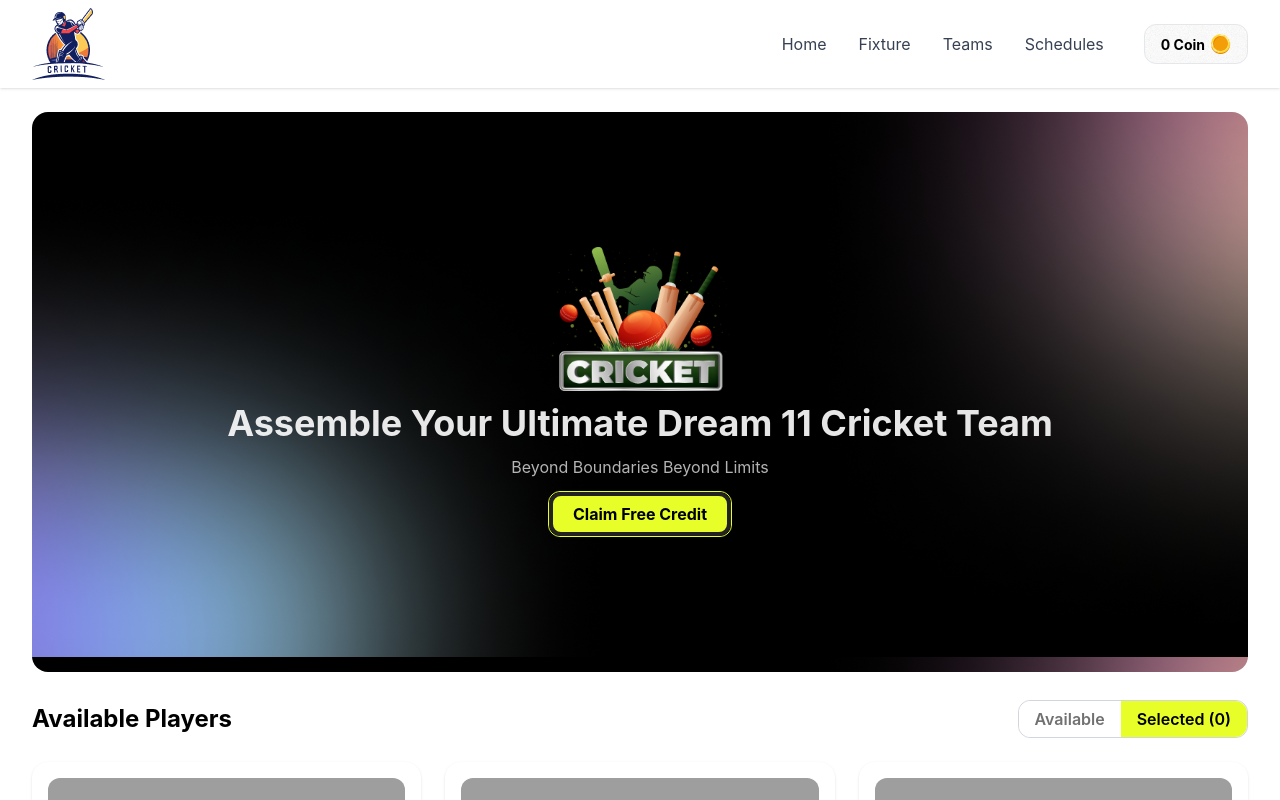
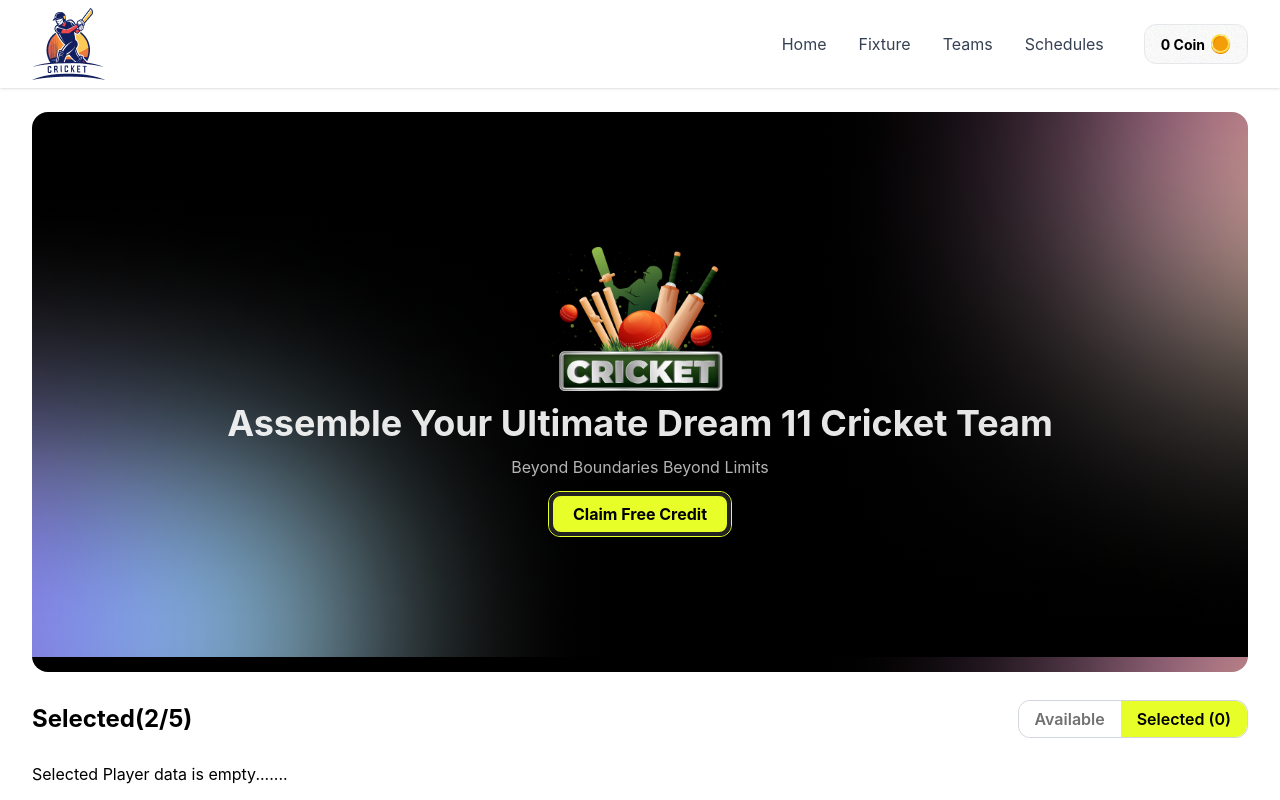
Before and after one commit to HSBHasib/React-BPL-Dream-11-PJ, a React (Vite) app: page / in a window 1280 px wide. Both pictures are taken after a click on the button "Selected (0)". Shown: the top 800 px of the page. Built offline with nearby package versions, Linux system fonts and the light colour scheme; grey boxes are pictures that could not be loaded; the HTML template or start-up script is replaced by a standard one.

Commit message:
add fetures on cards

```diff
--- a/src/components/MainContent/AvailablePlayers/AvailablePlayers.jsx
+++ b/src/components/MainContent/AvailablePlayers/AvailablePlayers.jsx
@@ -1,23 +1,9 @@
-import { useState } from 'react';
 import DisplayPlayerCards from '../DisplayPlayerCards/DisplayPlayerCards';
 
 const AvailablePlayers = ({player}) => {
-  const [selectedType, setSelectedType] = useState('available');
-
   return (
-    <div className='px-8'>
-        <div className='pb-6 pt-1 flex justify-between items-center'>
-            <h1 className='text-2xl font-bold'>Available Players</h1>
-            <div className='flex border rounded-xl border-gray-300'>
-                <button onClick={() => setSelectedType('available')} className={`px-4 py-1.5
-                    ${selectedType === 'available' ? 'bg-[#E7FE29]' : 'bg-white text-[#717171] font-normal'}
-                    rounded-xl rounded-r-none font-semibold cursor-pointer`}>Available</button>
-
-                <button onClick={() => setSelectedType('selected')} className={`px-4 py-1.5  rounded-xl rounded-l-none
-                    ${selectedType === 'selected' ? 'bg-[#E7FE29] font-semibold text-black' : 'bg-white text-[#717171]'}
-                text-[#717171] cursor-pointer`}>Selected (0)</button>
-            </div>
-        </div>
+    <div>
+        {/* Cards Rendaring */}
         <div className='grid grid-cols-1 sm:grid-cols-2 lg:grid-cols-3 gap-6'>
             {
                 player.map((playerData, idx) =>  <DisplayPlayerCards key={idx} playerData={playerData}/>)
--- a/src/components/MainContent/Players/Players.jsx
+++ b/src/components/MainContent/Players/Players.jsx
@@ -1,11 +1,34 @@
 import React, { use } from 'react'
 import AvailablePlayers from '../AvailablePlayers/AvailablePlayers';
+import SelectedPlayers from '../SelectedPlayers/SelectedPlayers';
+import { useState } from 'react';
 
 const Players = ({playerData}) => {
   const player = use(playerData);
+  const [selectedType, setSelectedType] = useState('available');
+
   return (
-    <div>
-      <AvailablePlayers player={player} />
+    <div className='px-8'>
+
+      {/* Available Changing Option */}
+        <div className='pb-6 pt-1 flex justify-between items-center'>
+            <h1 className='text-2xl font-bold'> {selectedType ===  `available` ? `Available Players` : `Selected(2/${player.length})`}</h1>
+            <div className='flex border rounded-xl border-gray-300'>
+                <button onClick={() => setSelectedType('available')} className={`px-4 py-1.5
+                    ${selectedType === 'available' ? 'bg-[#E7FE29]' : 'bg-white text-[#717171] font-normal'}
+                    rounded-xl rounded-r-none font-semibold cursor-pointer`}>Available</button>
+
+                <button onClick={() => setSelectedType('selected')} className={`px-4 py-1.5  rounded-xl rounded-l-none
+                    ${selectedType === 'selected' ? 'bg-[#E7FE29] font-semibold text-black' : 'bg-white text-[#717171]'}
+                text-[#717171] cursor-pointer`}>Selected (0)</button>
+            </div>
+        </div>
+
+      <div>
+        {
+          selectedType === 'available' ? <AvailablePlayers player={player} /> : <SelectedPlayers player={player} />
+        }
+      </div>
     </div>
   )
 }
--- /dev/null
+++ b/src/components/MainContent/SelectedPlayers/SelectedPlayers.jsx
@@ -0,0 +1,11 @@
+import React from 'react'
+
+const SelectedPlayers = () => {
+  return (
+    <div>
+      <h1>Selected Player data is empty.......</h1>
+    </div>
+  )
+}
+
+export default SelectedPlayers
```
